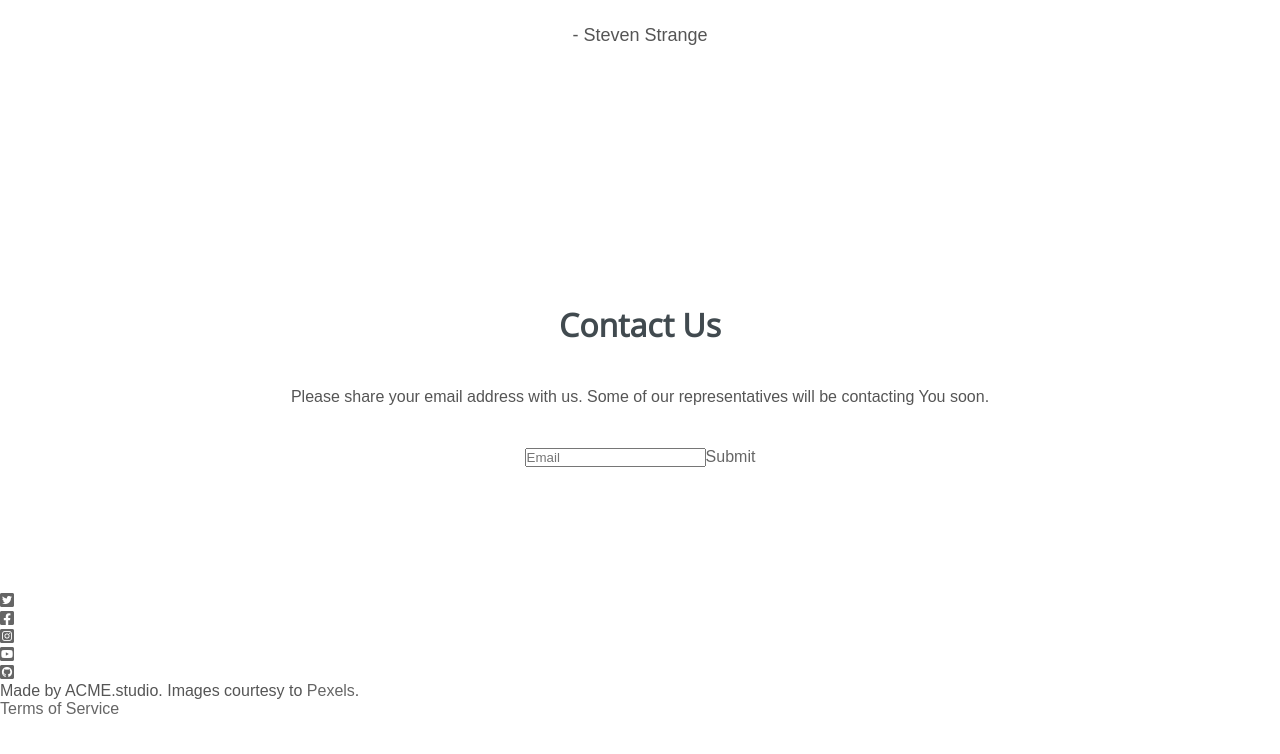
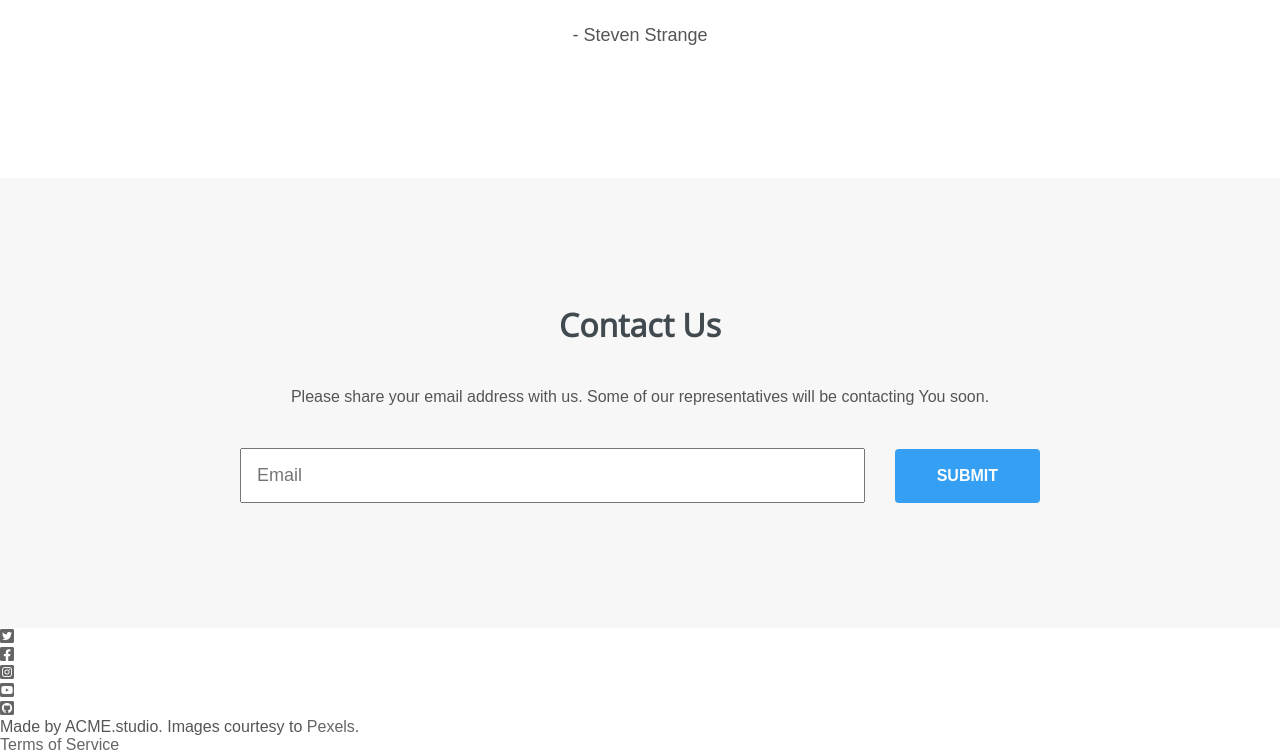
Before and after one commit to avelasquezn/acme-studio-basic-landing, a plain HTML site: page public/index.html in a window 1280 px wide. Shown: the part 4808-5562 px from the top of the page. Before the commit the page ends 5526 px from the top, so only its background shows below. Drawn offline with nearby package versions, Linux system fonts and the light colour scheme.

Commit message:
feat(contact): Added Contact Section Styles

```diff
--- a/public/assets/styles/styles.css
+++ b/public/assets/styles/styles.css
@@ -312,3 +312,39 @@ header nav li:last-child {
         font-size: 16px;
     }
 }
+
+/* Contact Section */
+
+.contact {
+    background-color: #F7F7F7;
+}
+
+
+.contact form {
+    display: flex;
+    align-items: center;
+    justify-content: center;
+    flex-wrap: wrap;
+    max-width: 800px;
+    width: 80%;
+}
+
+.contact form input {
+    padding: 15px;
+    flex: 1;
+    margin-right: 30px;
+    font-size: 18px;
+    color: #555;
+}
+
+
+.contact form .btn {
+    padding: 18px 42px;
+}
+
+@media (max-width: 800px) {
+    .contact form input {
+        flex-basis: 100%;
+        margin: 0 0 20px 0;
+    }
+}
--- a/public/index.html
+++ b/public/index.html
@@ -74,11 +74,11 @@
             <p class="author">- Steven Strange</p>
         </section>
 
-        <section id="contact">
+        <section id="contact" class="contact">
             <h3 class="title">Contact Us</h3>
             <p>Please share your email address with us. Some of our representatives will be contacting You soon.</p>
             <form>
-                <input type="email" placeholder="Email"><a href="#">Submit</a>
+                <input type="email" placeholder="Email"><a class="btn" href="#">Submit</a>
             </form>
         </section>
 
```
